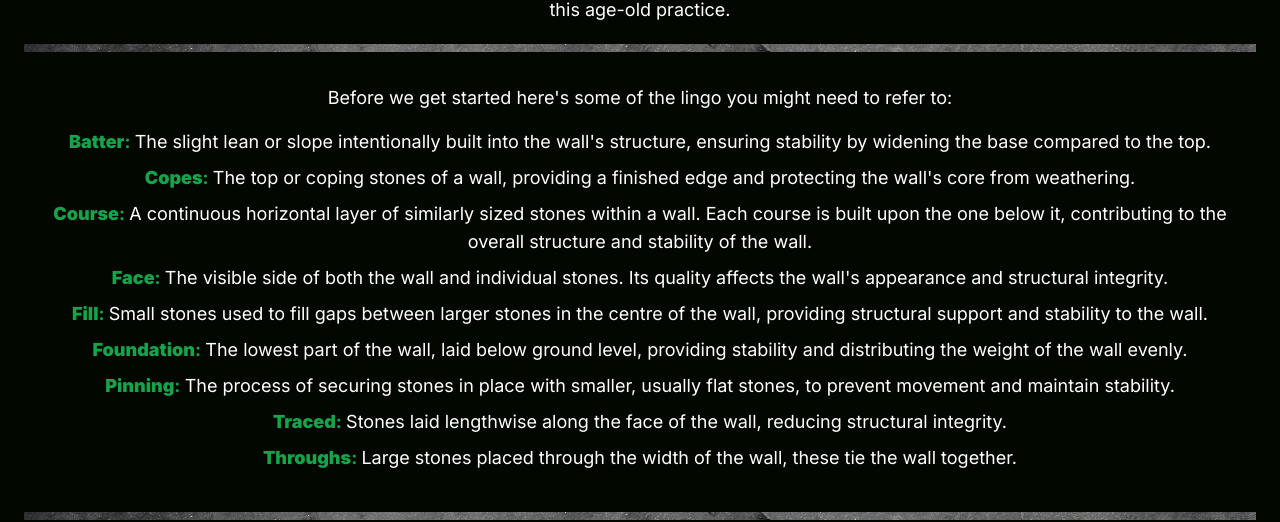
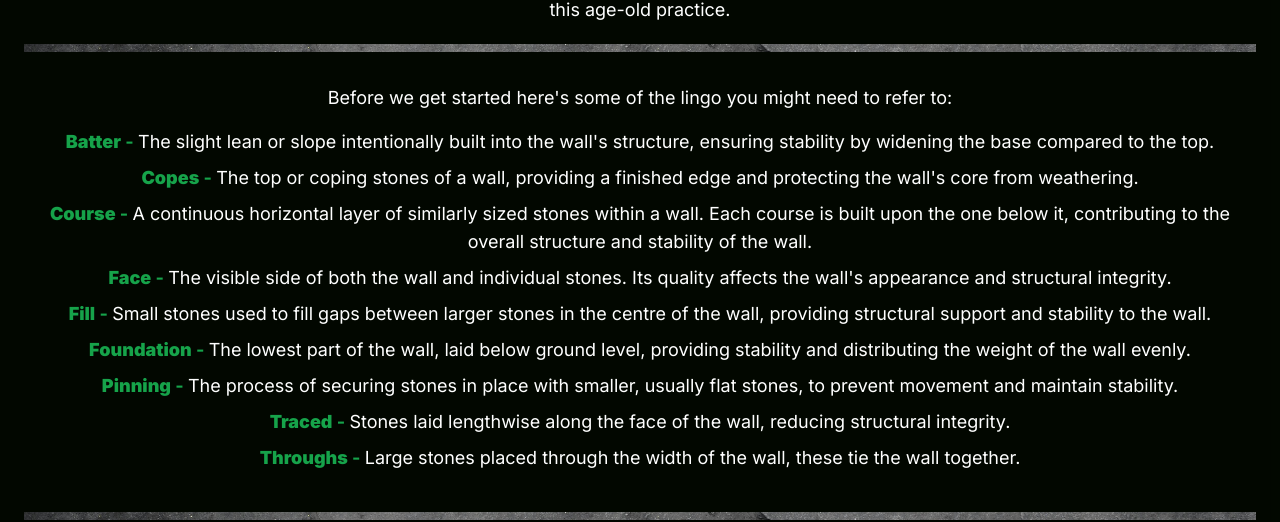
Before and after one commit to Ja-ke-May/drystonewalls, a Next.js app: page /learnthebasics in a window 1280 px wide. Shown: the part 2692-3214 px from the top of the page. Built offline with nearby package versions, Linux system fonts and the light colour scheme.

Commit message:
cleaned up

```diff
--- a/app/contact/components/ContactContent.jsx
+++ b/app/contact/components/ContactContent.jsx
@@ -63,7 +63,7 @@ const ContactContent = () => {
   };
 
   return (
-    <div className="relative mt-10 min-w-[70%] max-w-[100%]">
+    <div className="relative min-w-[70%] max-w-[100%]">
       <div id="ContactContent" className="p-6 mt-10 bg-black bg-opacity-80 text-center text-white">
 
         <a href="mailto:jacob-may@outlook.com" className="hover:text-green-600 text-xl block m-2" title='email'>
--- a/app/learnthebasics/components/BuildingBasics.jsx
+++ b/app/learnthebasics/components/BuildingBasics.jsx
@@ -62,30 +62,30 @@ const BuildingBasics = () => {
           <p className='mt-8 mb-4'>Before we get started here's some of the lingo you might need to refer to:
           </p>
           <div className='text-md'>
-            <p id="batter" className='text-lg mt-2 font-bold text-green-600'><strong>Batter</strong>: <span className='text-md font-normal text-white'>The slight lean or slope intentionally built into the wall's structure, ensuring stability by widening the base compared to the top.
+            <p id="batter" className='text-lg mt-2 font-bold text-green-600'><strong>Batter</strong> - <span className='text-md font-normal text-white'>The slight lean or slope intentionally built into the wall's structure, ensuring stability by widening the base compared to the top.
             </span>
             </p>
-            <p id="copes" className='text-lg mt-2 font-bold text-green-600'><strong>Copes</strong>: <span className='text-md font-normal text-white'>The top or coping stones of a wall, providing a finished edge and protecting the wall's core from weathering.
+            <p id="copes" className='text-lg mt-2 font-bold text-green-600'><strong>Copes</strong> - <span className='text-md font-normal text-white'>The top or coping stones of a wall, providing a finished edge and protecting the wall's core from weathering.
             </span>
             </p>
-            <p id="course" className='text-lg mt-2 font-bold text-green-600'><strong>Course</strong>: <span className='text-md font-normal text-white'>A continuous horizontal layer of similarly sized stones within a wall. Each course is built upon the one below it, contributing to the overall structure and stability of the wall.
+            <p id="course" className='text-lg mt-2 font-bold text-green-600'><strong>Course</strong> - <span className='text-md font-normal text-white'>A continuous horizontal layer of similarly sized stones within a wall. Each course is built upon the one below it, contributing to the overall structure and stability of the wall.
             </span>
             </p>
-            <p id="face" className='text-lg mt-2 font-bold text-green-600'><strong>Face</strong>: <span className='text-md font-normal text-white'>The visible side of both the wall and individual stones. Its quality affects the wall's appearance and structural integrity.
+            <p id="face" className='text-lg mt-2 font-bold text-green-600'><strong>Face</strong> - <span className='text-md font-normal text-white'>The visible side of both the wall and individual stones. Its quality affects the wall's appearance and structural integrity.
             </span></p>
-            <p id="fill" className='text-lg mt-2 font-bold text-green-600'><strong>Fill</strong>: <span className='text-md font-normal text-white'>Small stones used to fill gaps between larger stones in the centre of the wall, providing structural support and stability to the wall.
+            <p id="fill" className='text-lg mt-2 font-bold text-green-600'><strong>Fill</strong> - <span className='text-md font-normal text-white'>Small stones used to fill gaps between larger stones in the centre of the wall, providing structural support and stability to the wall.
             </span>
             </p>
-            <p id="foundation" className='text-lg mt-2 font-bold text-green-600'><strong>Foundation</strong>: <span className='text-md font-normal text-white'>The lowest part of the wall, laid below ground level, providing stability and distributing the weight of the wall evenly.
+            <p id="foundation" className='text-lg mt-2 font-bold text-green-600'><strong>Foundation</strong> - <span className='text-md font-normal text-white'>The lowest part of the wall, laid below ground level, providing stability and distributing the weight of the wall evenly.
             </span>
             </p>
-            <p id="pinning" className='text-lg mt-2 font-bold text-green-600'><strong>Pinning</strong>: <span className='text-md font-normal text-white'>The process of securing stones in place with smaller, usually flat stones, to prevent movement and maintain stability.
+            <p id="pinning" className='text-lg mt-2 font-bold text-green-600'><strong>Pinning</strong> - <span className='text-md font-normal text-white'>The process of securing stones in place with smaller, usually flat stones, to prevent movement and maintain stability.
             </span>
             </p>
-            <p id="traced" className='text-lg mt-2 font-bold text-green-600'><strong>Traced</strong>: <span className='text-md font-normal text-white'>Stones laid lengthwise along the face of the wall, reducing structural integrity.
+            <p id="traced" className='text-lg mt-2 font-bold text-green-600'><strong>Traced</strong> - <span className='text-md font-normal text-white'>Stones laid lengthwise along the face of the wall, reducing structural integrity.
             </span>
             </p>
-            <p id="throughs" className='text-lg mt-2 font-bold text-green-600'><strong>Throughs</strong>: <span className='text-md font-normal text-white'> Large stones placed through the width of the wall, these tie the wall together.
+            <p id="throughs" className='text-lg mt-2 font-bold text-green-600'><strong>Throughs</strong> - <span className='text-md font-normal text-white'> Large stones placed through the width of the wall, these tie the wall together.
             </span>
             </p>
           </div>
@@ -150,7 +150,7 @@ const BuildingBasics = () => {
              <br />
              Again the centre of the wall after each course should be packed with fill. Do not use loose gravel or earth unless that is the local style, in most walls these will allow movement which can cause a collapse.</p>
 
-            <p className='mt-4'><strong>Through Stones</strong>
+            <p className='mt-4'><strong>Throughs</strong>
             <div className='w-full flex justify-center mt-4 mb-4'>
       <img
       src='../images/throughs-on-level1-2.jpg'
@@ -190,12 +190,12 @@ Keep a close eye on the batter to ensure the wall maintains the proper width as
       className='max-h-60 max-w-60 md:max-w-80 md:max-h-80 lg:max-h-96 lg:max-w-96'
        />
       </div>
-            Complete the wall with top/coping stones, use a line above the wall to keep level, the trick to this is to have each stone almost touch the line, usually at its highest centre point. Do not allow any stone to touch the line or they wil not stay level. Each stone sould sit securley on the top stones of the wall crossing the joints so no stone is left lose.</p>
+            Complete the wall with top/coping stones, use a line above the wall to keep level, the trick to this is to have each stone almost touch the line, usually at its highest centre point. Do not allow any stone to touch the line or they wil not stay level. Each stone should sit securley on the top stones of the wall crossing the joints so no stone is left lose.</p>
           </div>
 
           <div className='w-[100%] menu-background h-2 mt-5 mb-5'></div>
 
-          <p className='mt-8'>By meticulously following these steps, builders can create a durable and visually appealing dry stone walls that reflect craftsmanship and attention to detail.</p>
+          <p className='mt-8'>By diligently adhering to these steps, builders can craft dry stone walls that are not only durable and visually striking but also serve as a testament to their impeccable craftsmanship and unwavering attention to detail.</p>
           <div className='w-full flex justify-center mt-4 mb-4'>
       <img
       src='../images/curved-dry-stone-wall.jpg'
--- a/app/learnthebasics/components/WhatIsDSW.jsx
+++ b/app/learnthebasics/components/WhatIsDSW.jsx
@@ -10,7 +10,7 @@ const WhatIsDSW = () => {
         <h3 className='font-bold'>What is a dry stone wall?</h3>
         </div>
       <p className='md:text-lg'>
-        A dry stone wall is a type of wall constructed from stones without any mortar to bind them together. Built using carefully selected and skillfully placed stones, these walls are known for their durability and strength. They are a common sight in the UK countryside, particularly in areas like the Yorkshire Dales and the Cotswolds. Dry stone walls have been used for centuries to mark boundaries, enclose fields, and manage livestock, reflecting both the practical needs and the rich heritage of rural Britain.
+        A dry stone wall is a type of wall constructed from stones without any mortar to bind them together. Built using carefully selected and skillfully placed stones, these walls are known for their durability and strength. They are a common sight in the UK countryside, particularly in areas like the Yorkshire Dales and the Cotswolds. Dry stone walls have been used for centuries to mark boundaries, enclose fields and manage livestock, reflecting both the practical needs and the rich heritage of rural Britain.
       </p>
       <div className='w-full flex justify-center mt-2 mb-2'>
       <img
--- a/app/wallingservices/components/WallingServicesContent.jsx
+++ b/app/wallingservices/components/WallingServicesContent.jsx
@@ -12,7 +12,7 @@ const WallingServicesContent = () => {
 
   return (
     <>
-    <div className="relative mt-20 z-20 max-w-[100%]">
+    <div className="relative mt-10 z-20 max-w-[100%]">
       <div id="walling-services-opening" className="p-6 bg-black bg-opacity-80 mx-auto text-center text-white md:max-w-[100%]">
         <div className="text-lg">
           <p>
```
Also changed, not shown: app/learnthebasics/components/ToolsAndEquipment.jsx (+14 -13 lines).
